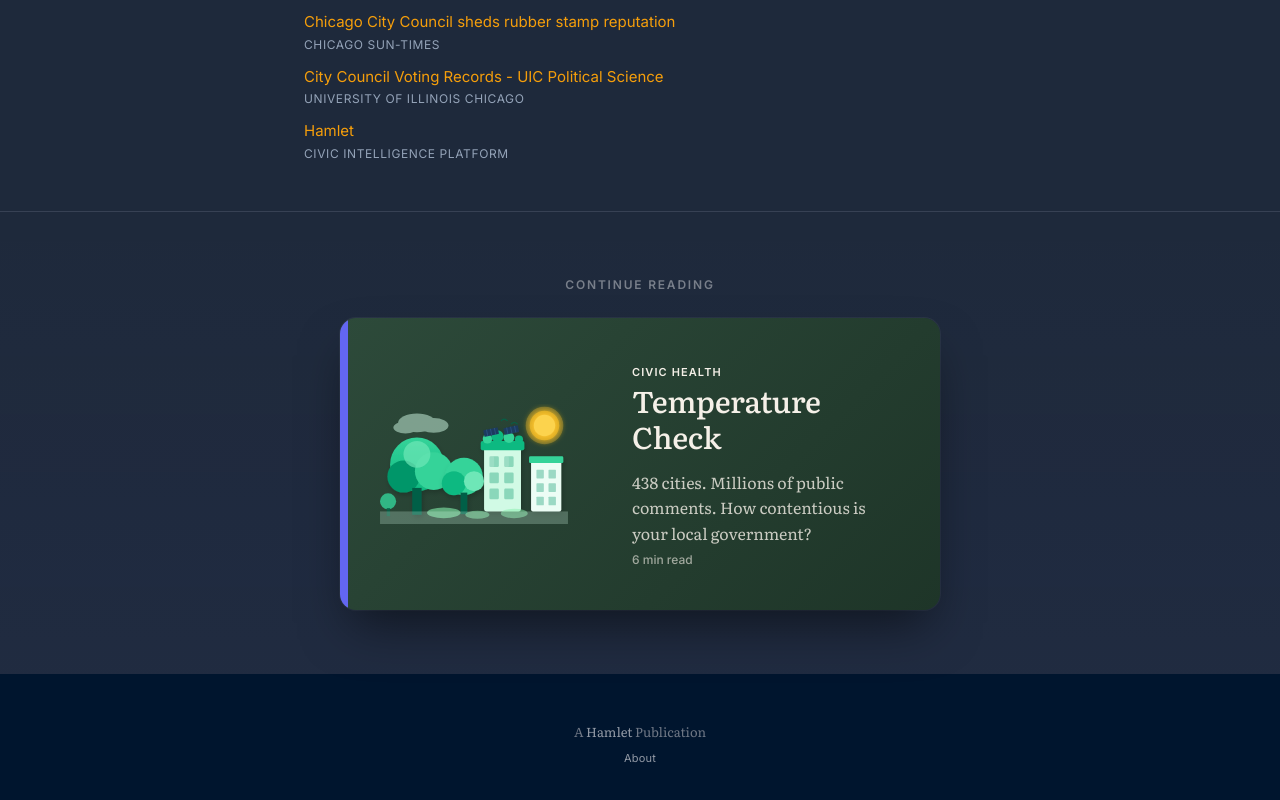
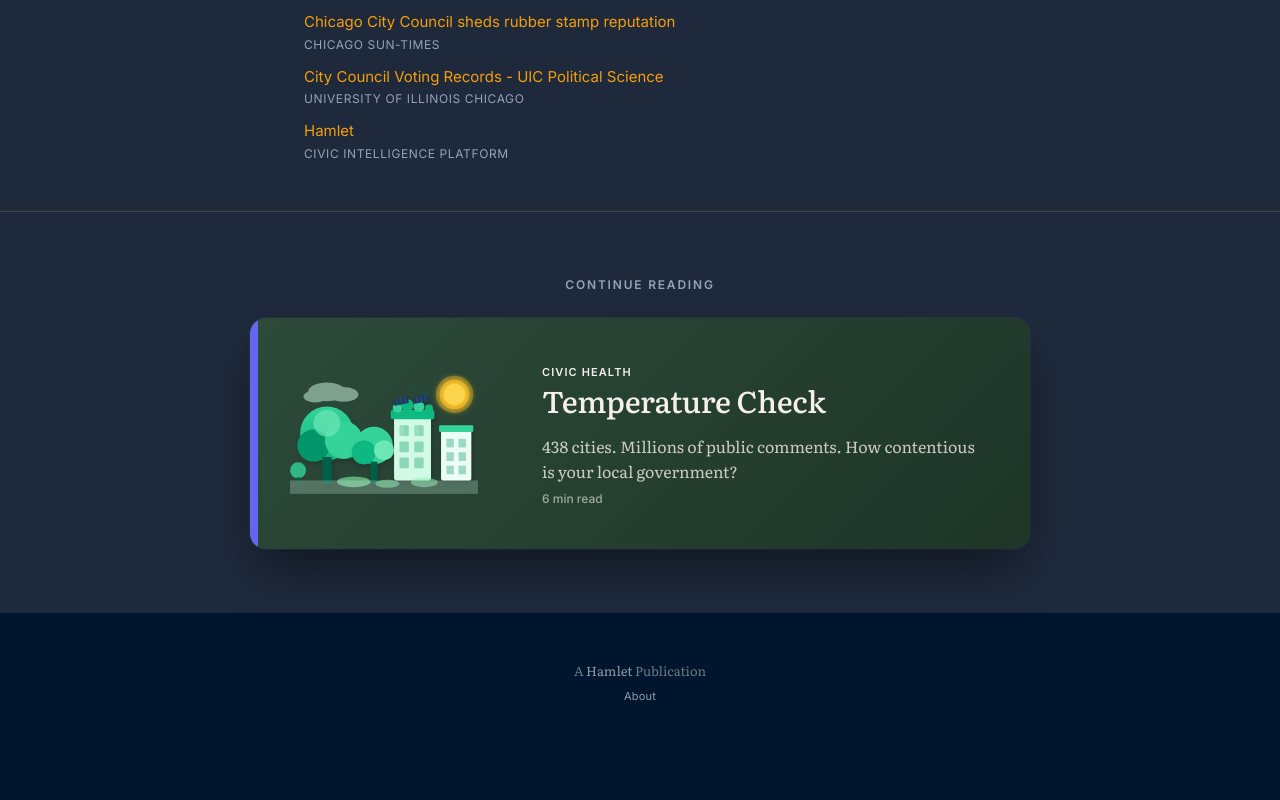
Before and after one commit to hamletsunil/the-district, a Next.js app: page /articles/vote-tracker in a window 1280 px wide. Shown: the part 8094-8894 px from the top of the page. After the commit the page ends 8847 px from the top, so only its background shows below. Built offline with nearby package versions, Linux system fonts and the light colour scheme.

Commit message:
fix: Match UpNext card styling to homepage cards (#11)
- Use same hover effect (translateX + scale) as homepage
- Use CSS variables for theme consistency
- Set max-width to 780px to match homepage
- Remove !important overrides

```diff
--- a/src/styles/theme-overrides.css
+++ b/src/styles/theme-overrides.css
@@ -244,8 +244,8 @@
   flex-direction: column;
   align-items: center;
   gap: 1.5rem;
-  border-top: 1px solid rgba(255, 255, 255, 0.1);
-  background: linear-gradient(180deg, transparent 0%, rgba(99, 102, 241, 0.03) 100%);
+  border-top: 1px solid var(--card-border, rgba(255, 255, 255, 0.1));
+  background: var(--page-bg, transparent);
 }
 
 .up-next-label {
@@ -254,18 +254,16 @@
   font-weight: 600;
   text-transform: uppercase;
   letter-spacing: 0.15em;
-  color: rgba(255, 255, 255, 0.4);
+  color: var(--page-text-muted, rgba(255, 255, 255, 0.4));
 }
 
 .up-next-card {
-  max-width: 600px;
+  max-width: 780px;
   width: 100%;
-  opacity: 1 !important;
-  transform: none !important;
 }
 
 .up-next-card:hover {
-  transform: translateY(-4px) !important;
+  transform: translateX(8px) scale(1.02);
 }
 
 /* ===========================
```
